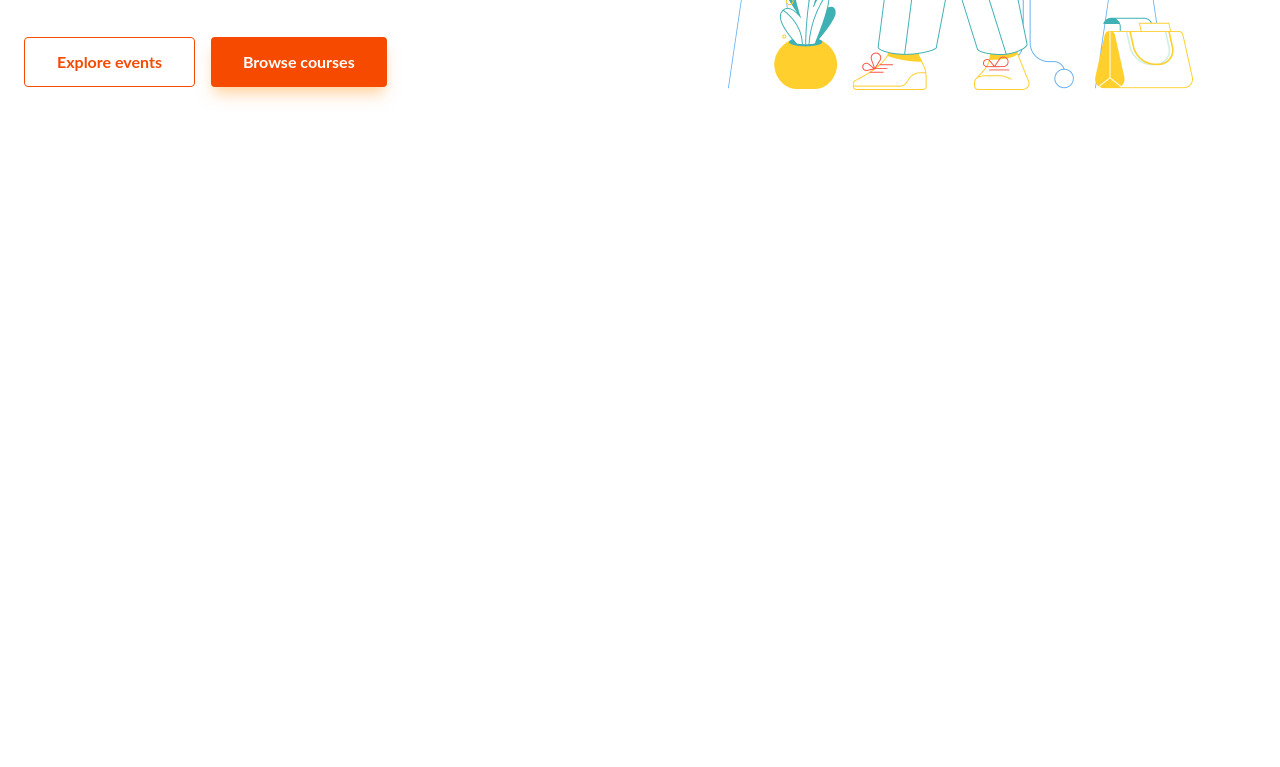
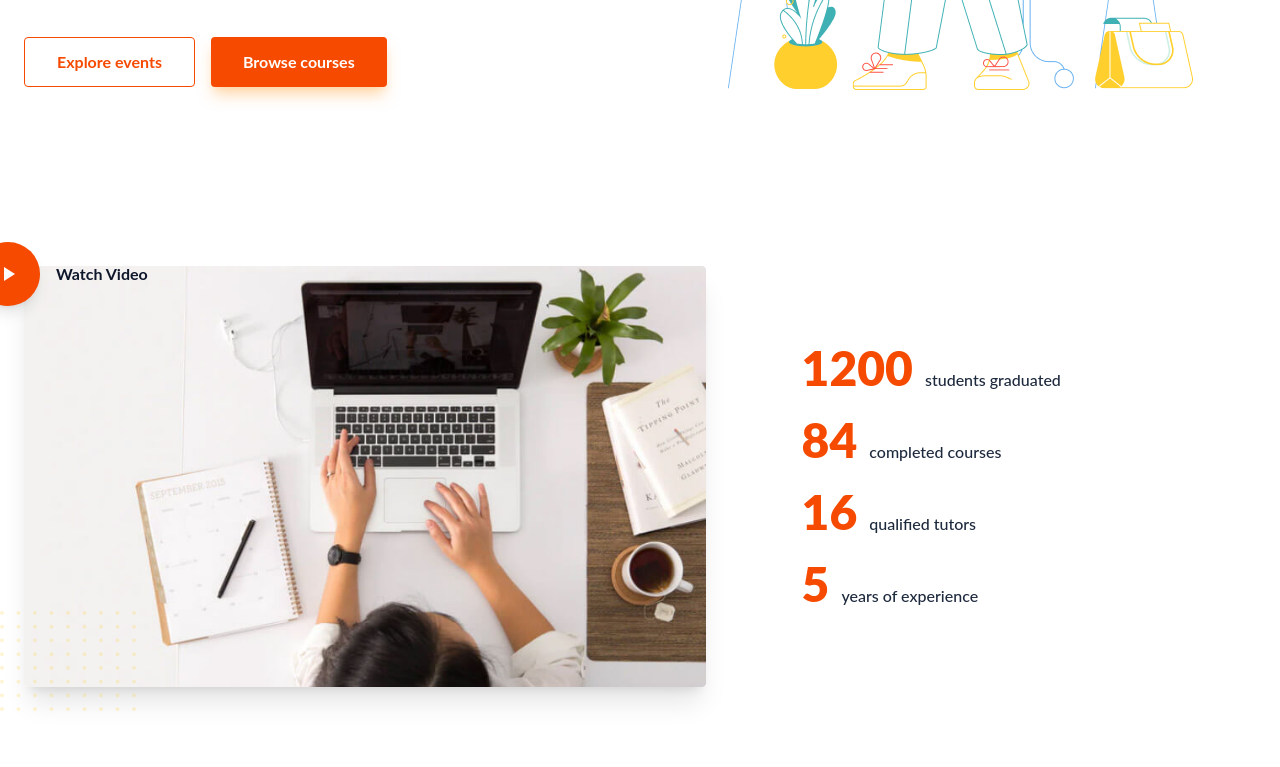
Before and after one commit to Faridun-07/Group-project-3, a website: page src/page2Ilyos.html in a window 1280 px wide. Shown: the part 482-1249 px from the top of the page. Before the commit the page ends 800 px from the top, so only its background shows below. Drawn offline with nearby package versions, Linux system fonts and the light colour scheme; files that its build step writes are made by us from their sources.

Commit message:
Section 3

```diff
--- a/src/page2Ilyos.html
+++ b/src/page2Ilyos.html
@@ -91,5 +91,54 @@
 </section>
 
 
+
+<!-- Section 3 -->
+<section class="max-w-7xl mx-auto px-6 py-12 md:py-20">
+  <div class="flex flex-col md:flex-row items-center gap-10 md:gap-24">
+
+    <div class="relative w-full md:w-3/5">
+
+      <img src="../src/img/Photo laptop.png" alt="Student working" class="w-full rounded-sm shadow-xl">
+
+      <div class="absolute -top-6 left-6 md:-left-12 flex items-center gap-4 cursor-pointer group">
+
+        <div class="w-12 h-12 md:w-16 md:h-16 bg-orange-600 rounded-full flex items-center justify-center text-white shadow-lg group-hover:scale-110 transition-transform">
+          <svg class="w-6 h-6 fill-current" viewBox="0 0 24 24"><path d="M8 5v14l11-7z"/></svg>
+        </div>
+        <span class="font-bold text-slate-900 text-sm md:text-base">Watch Video</span>
+      </div>
+
+      <div class="absolute -bottom-6 -left-6 hidden md:block">
+         <img src="../src/img/points photo.png" alt="" class="opacity-20">
+      </div>
+    </div>
+
+    <div class="w-full md:w-2/5 space-y-6">
+      <div class="flex items-baseline gap-3">
+        <span class="text-4xl md:text-5xl font-black text-orange-600">1200</span>
+        <span class="text-slate-800 font-medium">students graduated</span>
+      </div>
+
+      <div class="flex items-baseline gap-3">
+        <span class="text-4xl md:text-5xl font-black text-orange-600">84</span>
+        <span class="text-slate-800 font-medium">completed courses</span>
+      </div>
+
+      <div class="flex items-baseline gap-3">
+        <span class="text-4xl md:text-5xl font-black text-orange-600">16</span>
+        <span class="text-slate-800 font-medium">qualified tutors</span>
+      </div>
+
+      <div class="flex items-baseline gap-3">
+        <span class="text-4xl md:text-5xl font-black text-orange-600">5</span>
+        <span class="text-slate-800 font-medium">years of experience</span>
+      </div>
+    </div>
+
+  </div>
+</section>
+
+
+
 </body>
 </html>
```
Also changed, not shown: src/img/Photo laptop.png (added), src/img/points photo.png (added).
